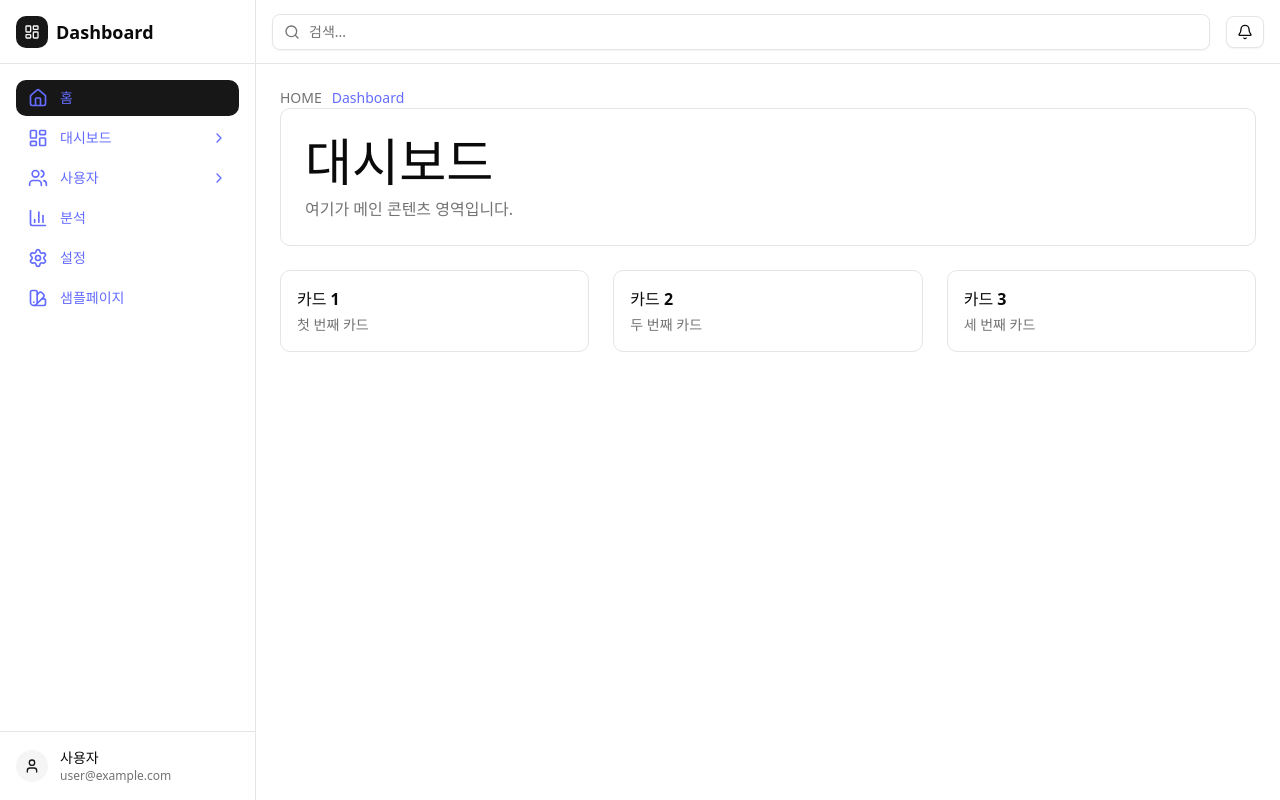
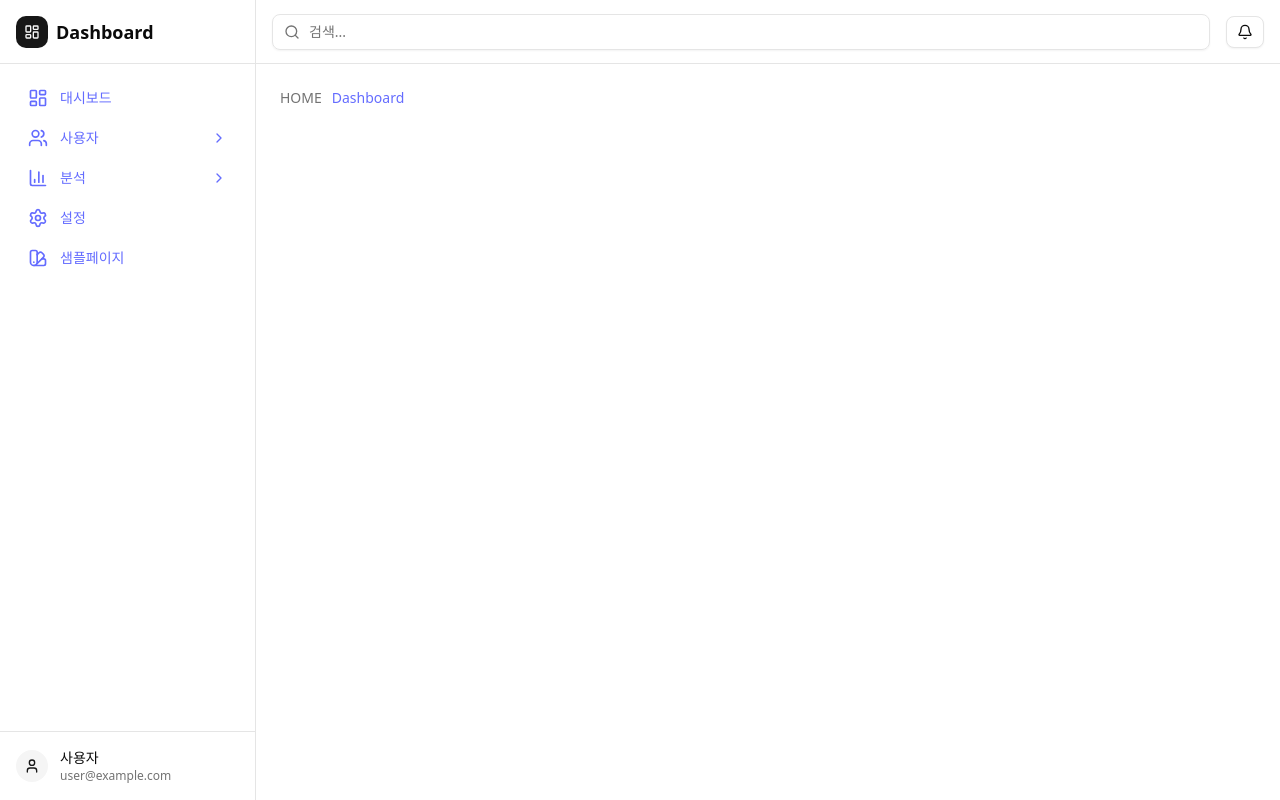
Before and after one commit to iduk/kit-kor, a React (Vite) app: page / in a window 1280 px wide. Built offline with nearby package versions, Linux system fonts and the light colour scheme.

Commit message:
메뉴링크 수정

```diff
--- a/src/components/DashboardLayout.tsx
+++ b/src/components/DashboardLayout.tsx
@@ -26,8 +26,9 @@ const DashboardLayout: React.FC<DashboardLayoutProps> = ({ children }) => {
   const [openMenus, setOpenMenus] = useState<{ [key: string]: boolean }>({})
   const location = useLocation()
 
-  const handleMenuToggle = (label: string) => {
-    setOpenMenus(prev => ({ ...prev, [label]: !prev[label] }))
+  const handleMenuToggle = (path: string) => {
+    setOpenMenus(prev => ({ ...prev, [path]: !prev[path] }))
+    console.log(path)
   }
 
   return (
@@ -67,13 +68,13 @@ const DashboardLayout: React.FC<DashboardLayoutProps> = ({ children }) => {
           <nav className="flex-1 space-y-1 p-4 overflow-y-auto">
             {menuItems.map((item, index) => {
               const hasChildren = !!item.children
-              const isOpen = openMenus[item.label]
+              const isOpen = openMenus[item.path]
               return (
                 <div key={index}>
                   <Link
-                    to={hasChildren ? "#" : item.path}
+                    to={item.path}
                     onClick={
-                      hasChildren ? () => handleMenuToggle(item.label) : () => setSidebarOpen(false)
+                      hasChildren ? () => handleMenuToggle(item.path) : () => setSidebarOpen(false)
                     }
                     className={`
                       flex items-center space-x-3 rounded-lg px-3 py-2 text-sm font-medium transition-colors w-full text-left no-underline
@@ -101,13 +102,17 @@ const DashboardLayout: React.FC<DashboardLayoutProps> = ({ children }) => {
                   {hasChildren && isOpen && (
                     <ul className="ml-8 mt-1 space-y-1">
                       {item.children?.map((child: { path: string; label: string }) => (
-                        <li key={child.label}>
-                          <Link
-                            to={child.path}
+                        <li key={child.path}>
+                          <button
+                            onClick={() => {
+                              setOpenMenus(prev => ({ ...prev, [item.path]: false }))
+                              setSidebarOpen(false)
+                              console.log(child.path)
+                            }}
                             className="block rounded px-2 py-1 text-sm text-muted-foreground hover:bg-accent hover:text-accent-foreground transition-colors no-underline"
                           >
                             {child.label}
-                          </Link>
+                          </button>
                         </li>
                       ))}
                     </ul>
@@ -148,14 +153,14 @@ const DashboardLayout: React.FC<DashboardLayoutProps> = ({ children }) => {
             <nav className="flex-1 space-y-1 p-4 overflow-y-auto">
               {menuItems.map((item, index) => {
                 const hasChildren = !!item.children
-                const isOpen = openMenus[item.label]
+                const isOpen = openMenus[item.path]
                 return (
-                  <div key={item.label}>
-                    <button
-                      type={hasChildren ? "button" : undefined}
+                  <div key={item.path}>
+                    <Link
+                      to={item.path}
                       onClick={
                         hasChildren
-                          ? () => handleMenuToggle(item.label)
+                          ? () => handleMenuToggle(item.path)
                           : () => setSidebarOpen(false)
                       }
                       className={`
@@ -179,18 +184,18 @@ const DashboardLayout: React.FC<DashboardLayoutProps> = ({ children }) => {
                           )}
                         </span>
                       )}
-                    </button>
+                    </Link>
                     {/* 하위 메뉴 */}
                     {hasChildren && isOpen && (
                       <ul className="ml-8 mt-1 space-y-1">
                         {item.children.map((child: { path: string; label: string }) => (
                           <li key={child.label}>
-                            <a
-                              href={child.path}
-                              className="block rounded px-2 py-1 text-sm text-muted-foreground hover:bg-accent hover:text-accent-foreground transition-colors"
+                            <Link
+                              to={child.path}
+                              className="block rounded px-2 py-1 text-sm text-muted-foreground hover:bg-accent hover:text-accent-foreground transition-colors no-underline"
                             >
                               {child.label}
-                            </a>
+                            </Link>
                           </li>
                         ))}
                       </ul>
--- a/src/routes/index.tsx
+++ b/src/routes/index.tsx
@@ -1,6 +1,6 @@
 /* eslint-disable react-refresh/only-export-components */
 import SamplePage from "@/pages/SamplePage"
-import { Home, LayoutDashboard, Settings, Users, BarChart3, SwatchBook } from "lucide-react"
+import { LayoutDashboard, Settings, Users, BarChart3, SwatchBook } from "lucide-react"
 
 // 대시보드 기본 페이지 컴포넌트
 const DashboardPage = () => (
@@ -56,21 +56,10 @@ const SettingsPage = () => (
 // 라우트 정의
 export const routes = [
   {
-    path: "/",
-    element: <DashboardPage />,
-    label: "홈",
-    icon: Home,
-  },
-  {
     path: "/dashboard",
     element: <DashboardPage />,
     label: "대시보드",
     icon: LayoutDashboard,
-    children: [
-      { path: "/dashboard/overview", label: "개요" },
-      { path: "/dashboard/stats", label: "통계" },
-      { path: "/dashboard/activity", label: "활동 로그" },
-    ],
   },
   {
     path: "/users",
@@ -87,6 +76,11 @@ export const routes = [
     element: <AnalyticsPage />,
     label: "분석",
     icon: BarChart3,
+    children: [
+      { path: "/analytics/overview", label: "개요" },
+      { path: "/analytics/stats", label: "통계" },
+      { path: "/analytics/activity", label: "활동 로그" },
+    ],
   },
   {
     path: "/settings",
--- a/tsconfig.app.json
+++ b/tsconfig.app.json
@@ -1,9 +1,9 @@
 {
   "compilerOptions": {
     "tsBuildInfoFile": "./node_modules/.tmp/tsconfig.app.tsbuildinfo",
-    "target": "ES2022",
+    "target": "ESNext",
     "useDefineForClassFields": true,
-    "lib": ["ES2022", "DOM", "DOM.Iterable"],
+    "lib": ["ESNext", "DOM", "DOM.Iterable"],
     "module": "ESNext",
     "skipLibCheck": true,
 
--- a/vite.config.ts
+++ b/vite.config.ts
@@ -6,6 +6,9 @@ import react from "@vitejs/plugin-react"
 // https://vite.dev/config/
 export default defineConfig({
   plugins: [react(), tailwindcss()],
+  server: {
+    hmr: true, // 수정된 부분만 빠르게 반영 (Hot Module Replacement)
+  },
   resolve: {
     alias: {
       "@": path.resolve(__dirname, "./src"),
```
